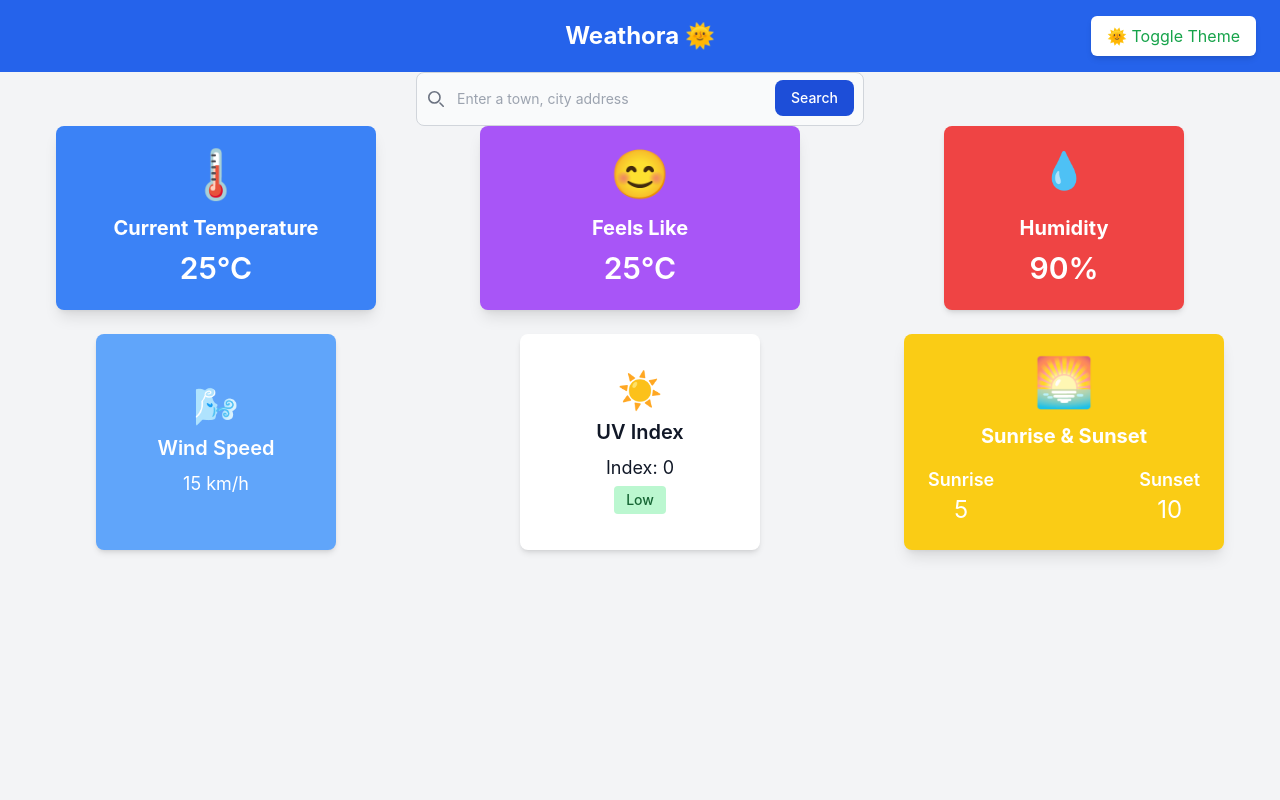
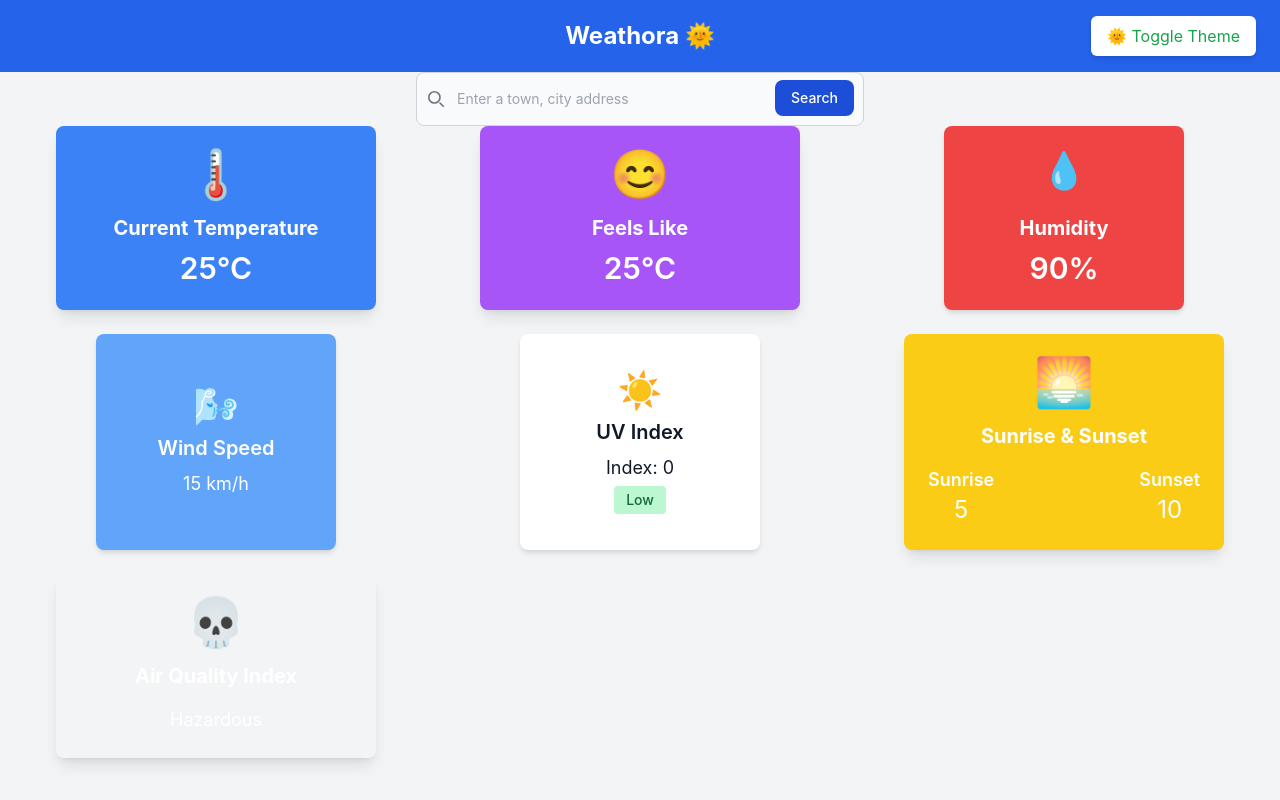
Before and after one commit to AaqilSh/weather-app-react, a React (Create React App) app: page / in a window 1280 px wide. Built offline with nearby package versions, Linux system fonts and the light colour scheme; a web font is replaced by a local one.

Commit message:
Added AirQuality Card to homepage

```diff
--- a/src/App.js
+++ b/src/App.js
@@ -6,6 +6,7 @@ import HumidityCard from "./components/HumidityCard";
 import WindSpeedCard from "./components/WindSpeedCard";
 import UVIndexCard from "./components/UvIndexCard";
 import SunriseSunsetCard from "./components/SunriseSunsetCard";
+import AirQualityCard from "./components/AirQualityCard";
 
 function App() {
   return (
@@ -24,6 +25,7 @@ function App() {
               <WindSpeedCard windSpeed={15} />
               <UVIndexCard uvIndex={0} />
               <SunriseSunsetCard sunrise={5} sunset={10} />
+              <AirQualityCard />
             </div>
           </div>
         </div>
```
